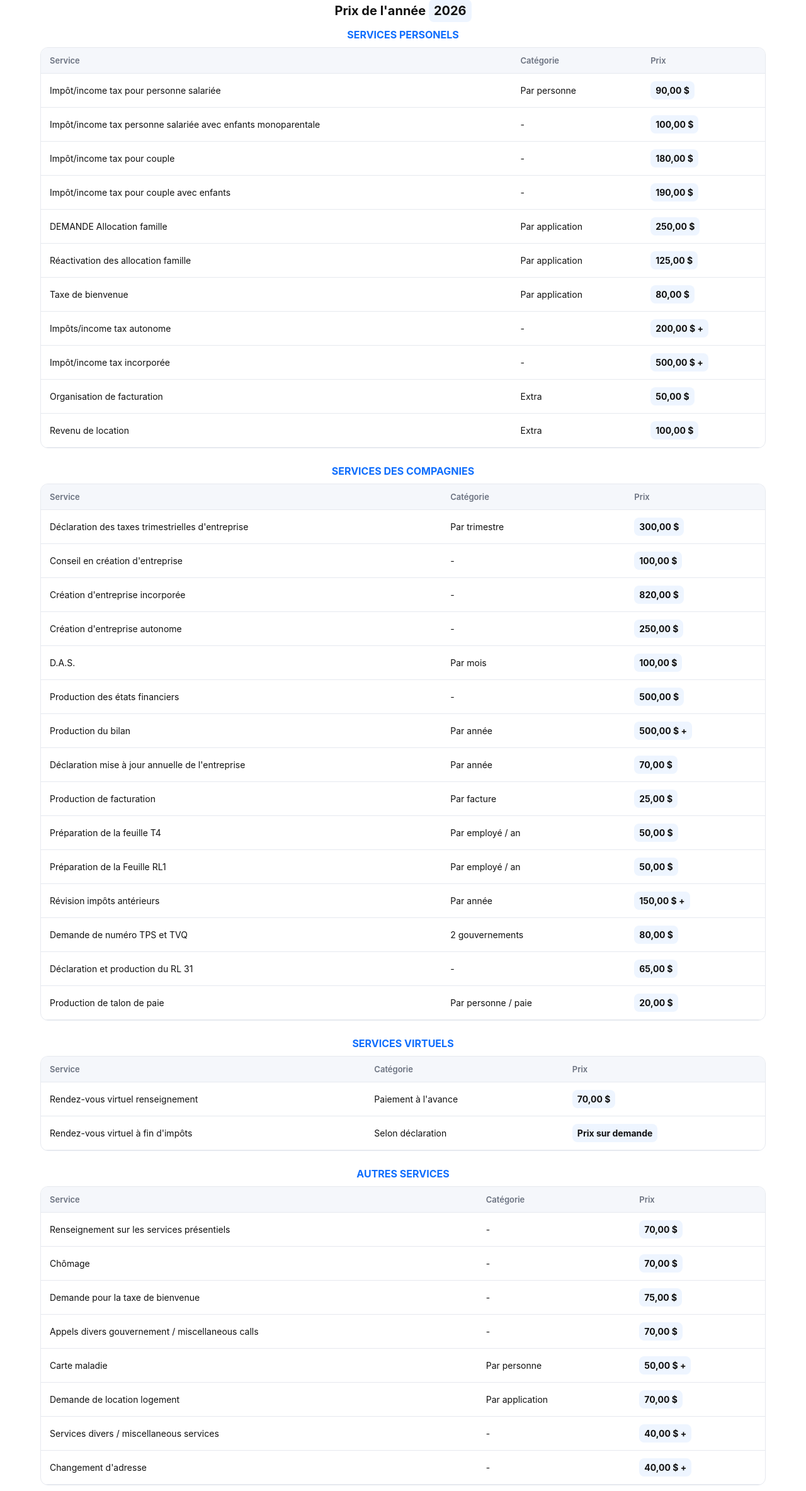
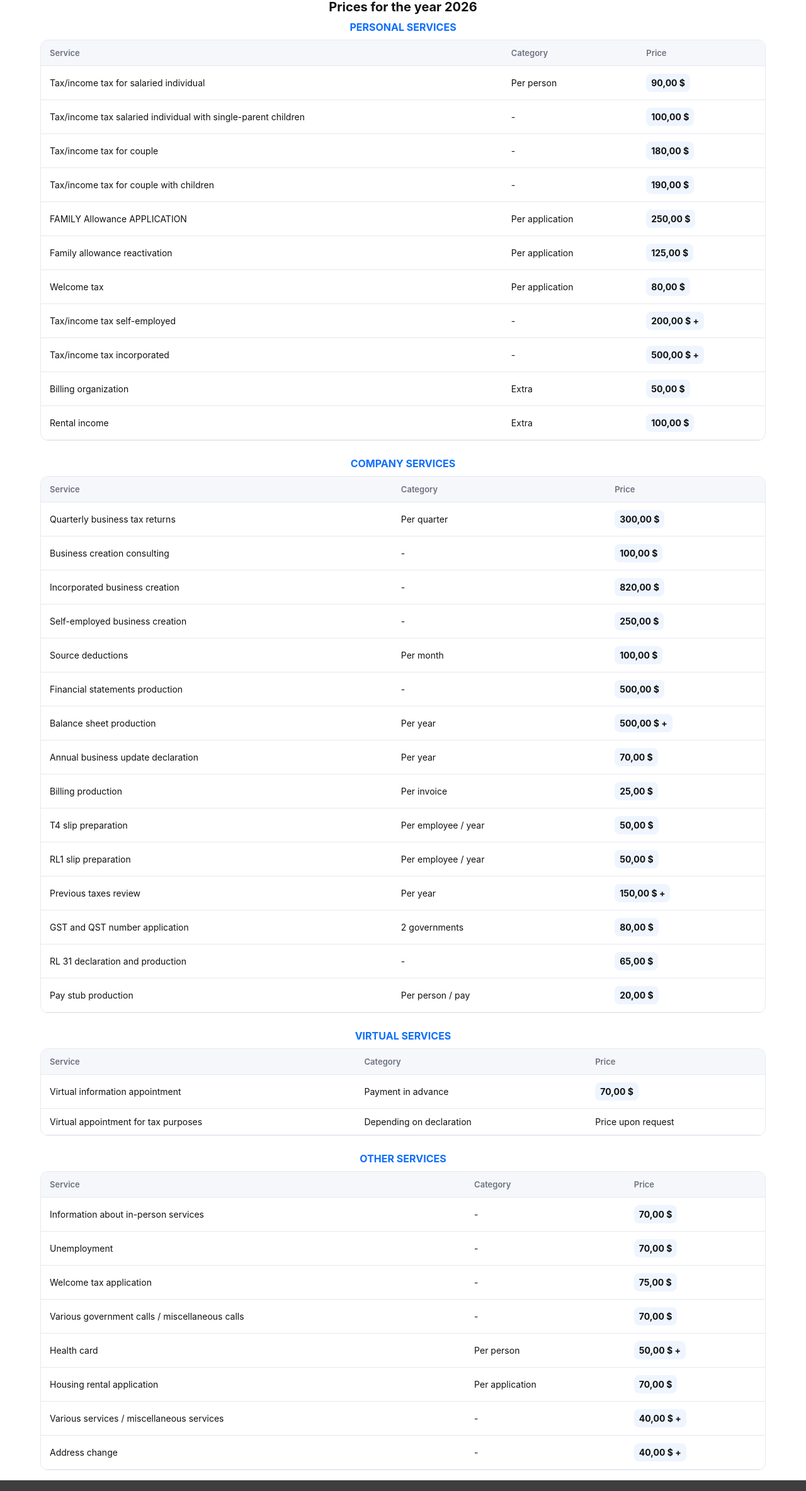
Before and after one commit to CartagenaDiaz/Cartagena-diaz-web-side, a plain HTML site: page pages/precios.html in a window 1280 px wide. Shown: the part 101-2469 px from the top of the page at 63% size. Drawn offline with nearby package versions, Linux system fonts and the light colour scheme; grey boxes are pictures that could not be loaded.

Commit message:
correcciones x2

```diff
--- a/css/services.css
+++ b/css/services.css
@@ -501,7 +501,7 @@ nav{
 
 /* diseño de precios */
 
-.price{background:var(--price-bg);padding:6px 8px;border-radius:8px;font-weight:700;display:inline-block}
+.price{background:var(--price-bg);padding:6px 8px;border-radius:8px;font-weight:700;}
 
 /* seccion del baner  */
 .baner:popover-open{
@@ -539,12 +539,21 @@ nav{
 /* #six article div */
 
 .baner p{
-    width: 90%;
     font-family: var(--text_textos);
     color: black;
     text-align: center;
     font-size: 18px;
     font-weight: 800;
+}
+
+.baner div{
+    width: 80%;
+    display: flex;
+    flex-direction: row;
+    align-items: center;
+    justify-content: center;
+    gap: 5px;
+    font-family: var(--text_textos);
 }
 
 .baner a{
--- a/lang/en.json
+++ b/lang/en.json
@@ -15,6 +15,9 @@
     "index-sec4-titulo":"Do you have any questions?",
     "index-sec4-text": "Schedule an appointment with one of our specialists",
     "index-sec4-bot": "Schedule now",
+    "precio": "Price: ",
+    "precio-mes": "Price per month: ",
+    "precio-deman": "Price per request: ",
     "serv-sec1-titulo": "Learn about our specializations",
     "serv-sec1-text": "With adaptations for all types of clients and companies",
     "serv-sec2-titulo": "Self-employed",
@@ -70,6 +73,17 @@
     "serv-sec2-s5": "Welcome Tax",
     "serv-sec2-s6": "Tax/Income Tax for Self-Employed",
     "serv-sec2-s7": "Tax/Income Tax for Incorporated Business",
+    "serv-sec2-s7-r1": "Financial statements for the fiscal year",
+    "serv-sec2-s7-r2": "Accounting ledger or transaction journal",
+    "serv-sec2-s7-r3": "Company bank statements",
+    "serv-sec2-s7-r4": "Fixed assets register (depreciable property)",
+    "serv-sec2-s7-r5": "Freelance income during the current year (sales)",
+    "serv-sec2-s7-r6": "Work-related expenses",
+    "serv-sec2-s7-r7": "Self-employed worker expenses",
+    "serv-sec2-s7-r8": "Payroll slips (if the company has employees)",
+    "serv-sec2-s7-r9": "GST/HST returns (if registered)",
+    "serv-sec2-s7-r10": "T4 and T5 (if salaries or dividends were paid)",
+    "serv-sec2-s7-r11": "RRSP contributions",
     "serv-sec2-s8": "Billing Organization",
     "serv-sec2-s9": "Rental Income",
     "serv-sec2-bot": "Schedule Appointment",
@@ -95,6 +109,7 @@
     "serv-sec3-s2-r10": "T4 and T5 (if salaries or dividends were paid)",
     "serv-sec3-s2-r11": "RRSP contributions",
     "serv-sec3-s3": "Rental Income",
+    "serv-sec3-s3-p": "Rental income is the amount you earn when you rent out a property you own or have the use of, such as an apartment, house, commercial space, or even a room in your residence.",
     "serv-sec3-s3-r1": "Financial statements for the fiscal year",
     "serv-sec3-s3-r2": "Deduct certain property-related expenses (e.g.: maintenance, taxes, insurance, mortgage interest).",
     "serv-sec3-s3-r3": "Company bank statements",
@@ -109,6 +124,8 @@
     "serv-sec3-s5-r3": "Official head office address",
     "serv-sec3-s5-r4": "Quebec tax assessment from previous year",
     "serv-sec3-s5-r5": "Social insurance number of all directors",
+    "serv-sec3-s5-r6": "Information about officers (president, secretary, treasurer).",
+    "serv-sec3-s5-r7": "Duration of the company's life (perpetual or limited)",
     "serv-sec3-s6": "Self-Employed Business Creation",
     "serv-sec3-s6-r1": "Identification of all administrators",
     "serv-sec3-s6-r2": "Business name",
@@ -175,7 +192,79 @@
     "serv-sec4-s6-r1": "Identification document",
     "serv-sec4-s6-r2": "Notice of assessment",
     "serv-sec4-s6-r3": "Social Insurance Number",
+    "serv-sec4-s7" : "Housing Benefit Application",
+    "serv-sec4-s7-r1": "Identification document",
+    "serv-sec4-s7-r2": "Lease agreement",
+    "serv-sec4-s7-r3": "Provide proof of income and family situation",
+    "serv-sec4-s7-r4": "Be up to date with your tax returns",
     "serv-sec4-bot": "Schedule now",
+
+    "bio-pagina-titulo": "Cartagena & Diaz",
+    "bio-titulo-principal": "Prices for the year 2026",
+    "bio-sec1-titulo": "PERSONAL SERVICES",
+    "bio-sec2-titulo": "COMPANY SERVICES",
+    "bio-sec3-titulo": "VIRTUAL SERVICES",
+    "bio-sec4-titulo": "OTHER SERVICES",
+    "bio-tabla-servicio": "Service",
+    "bio-tabla-categoria": "Category",
+    "bio-tabla-precio": "Price",
+    "bio-sec1-s1": "Tax/income tax for salaried individual",
+    "bio-sec1-c1": "Per person",
+    "bio-sec1-s2": "Tax/income tax salaried individual with single-parent children",
+    "bio-sec1-s3": "Tax/income tax for couple",
+    "bio-sec1-s4": "Tax/income tax for couple with children",
+    "bio-sec1-s5": "FAMILY Allowance APPLICATION",
+    "bio-sec1-c5": "Per application",
+    "bio-sec1-s6": "Family allowance reactivation",
+    "bio-sec1-c6": "Per application",
+    "bio-sec1-s7": "Welcome tax",
+    "bio-sec1-c7": "Per application",
+    "bio-sec1-s8": "Tax/income tax self-employed",
+    "bio-sec1-s9": "Tax/income tax incorporated",
+    "bio-sec1-s10": "Billing organization",
+    "bio-sec1-c10": "Extra",
+    "bio-sec1-s11": "Rental income",
+    "bio-sec1-c11": "Extra",
+    "bio-sec2-s1": "Quarterly business tax returns",
+    "bio-sec2-c1": "Per quarter",
+    "bio-sec2-s2": "Business creation consulting",
+    "bio-sec2-s3": "Incorporated business creation",
+    "bio-sec2-s4": "Self-employed business creation",
+    "bio-sec2-s5": "Source deductions",
+    "bio-sec2-c5": "Per month",
+    "bio-sec2-s6": "Financial statements production",
+    "bio-sec2-s7": "Balance sheet production",
+    "bio-sec2-c7": "Per year",
+    "bio-sec2-s8": "Annual business update declaration",
+    "bio-sec2-c8": "Per year",
+    "bio-sec2-s9": "Billing production",
+    "bio-sec2-c9": "Per invoice",
+    "bio-sec2-s10": "T4 slip preparation",
+    "bio-sec2-c10": "Per employee / year",
+    "bio-sec2-s11": "RL1 slip preparation",
+    "bio-sec2-c11": "Per employee / year",
+    "bio-sec2-s12": "Previous taxes review",
+    "bio-sec2-c12": "Per year",
+    "bio-sec2-s13": "GST and QST number application",
+    "bio-sec2-c13": "2 governments",
+    "bio-sec2-s14": "RL 31 declaration and production",
+    "bio-sec2-s15": "Pay stub production",
+    "bio-sec2-c15": "Per person / pay",
+    "bio-sec3-s1": "Virtual information appointment",
+    "bio-sec3-c1": "Payment in advance",
+    "bio-sec3-s2": "Virtual appointment for tax purposes",
+    "bio-sec3-c2": "Depending on declaration",
+    "bio-sec3-p2": "Price upon request",
+    "bio-sec4-s1": "Information about in-person services",
+    "bio-sec4-s2": "Unemployment",
+    "bio-sec4-s3": "Welcome tax application",
+    "bio-sec4-s4": "Various government calls / miscellaneous calls",
+    "bio-sec4-s5": "Health card",
+    "bio-sec4-c5": "Per person",
+    "bio-sec4-s6": "Housing rental application",
+    "bio-sec4-c6": "Per application",
+    "bio-sec4-s7": "Various services / miscellaneous services",
+    "bio-sec4-s8": "Address change",
 
     "about-sec1-h1": "VISION",
     "about-sec1-p1": "We welcome and support diverse communities with honesty and kindness. Our goal is to help everyone feel safe, respected, and confident navigating financial and immigration processes.",
--- a/pages/precios.html
+++ b/pages/precios.html
@@ -167,69 +167,73 @@
         </nav>
     </header>
 
-    <h1>Prix de l'année <b class="price">2026</b></h1>
+  <h1 data-i18n="bio-titulo-principal">Prix de l'année <b class="price">2026</b></h1>
 
   <!-- SERVICES PERSONELS -->
-<h2>SERVICES PERSONELS</h2>
+<h2 data-i18n="bio-sec1-titulo">SERVICES PERSONELS</h2>
 <div class="table-wrap" role="region" aria-label="Services personels">
   <table>
     <thead>
-      <tr><th>Service</th><th>Catégorie</th><th>Prix</th></tr>
+      <tr>
+        <th data-i18n="bio-tabla-servicio">Service</th>
+        <th data-i18n="bio-tabla-categoria">Catégorie</th>
+        <th data-i18n="bio-tabla-precio">Prix</th>
+      </tr>
     </thead>
     <tbody>
       <tr>
-        <td>Impôt/income tax pour personne salariée</td>
-        <td>Par personne</td>
+        <td data-i18n="bio-sec1-s1">Impôt/income tax pour personne salariée</td>
+        <td data-i18n="bio-sec1-c1">Par personne</td>
         <td><span class="price">90,00 $</span></td>
       </tr>
       <tr>
-        <td>Impôt/income tax personne salariée avec enfants monoparentale</td>
+        <td data-i18n="bio-sec1-s2">Impôt/income tax personne salariée avec enfants monoparentale</td>
         <td>-</td>
         <td><span class="price">100,00 $</span></td>
       </tr>
       <tr>
-        <td>Impôt/income tax pour couple</td>
+        <td data-i18n="bio-sec1-s3">Impôt/income tax pour couple</td>
         <td>-</td>
         <td><span class="price">180,00 $</span></td>
       </tr>
       <tr>
-        <td>Impôt/income tax pour couple avec enfants</td>
+        <td data-i18n="bio-sec1-s4">Impôt/income tax pour couple avec enfants</td>
         <td>-</td>
         <td><span class="price">190,00 $</span></td>
       </tr>
       <tr>
-        <td>DEMANDE Allocation famille</td>
-        <td>Par application</td>
+        <td data-i18n="bio-sec1-s5">DEMANDE Allocation famille</td>
+        <td data-i18n="bio-sec1-c5">Par application</td>
         <td><span class="price">250,00 $</span></td>
       </tr>
       <tr>
-        <td>Réactivation des allocation famille</td>
-        <td>Par application</td>
+        <td data-i18n="bio-sec1-s6">Réactivation des allocation famille</td>
+        <td data-i18n="bio-sec1-c6">Par application</td>
         <td><span class="price">125,00 $</span></td>
       </tr>
       <tr>
-        <td>Taxe de bienvenue</td>
-        <td>Par application</td>
+        <td data-i18n="bio-sec1-s7">Taxe de bienvenue</td>
+        <td data-i18n="bio-sec1-c7">Par application</td>
         <td><span class="price">80,00 $</span></td>
       </tr>
       <tr>
-        <td>Impôts/income tax autonome</td>
+        <td data-i18n="bio-sec1-s8">Impôts/income tax autonome</td>
         <td>-</td>
         <td><span class="price">200,00 $ +</span></td>
       </tr>
       <tr>
-        <td>Impôt/income tax incorporée</td>
+        <td data-i18n="bio-sec1-s9">Impôt/income tax incorporée</td>
         <td>-</td>
         <td><span class="price">500,00 $ +</span></td>
       </tr>
       <tr>
-        <td>Organisation de facturation</td>
-        <td>Extra</td>
+        <td data-i18n="bio-sec1-s10">Organisation de facturation</td>
+        <td data-i18n="bio-sec1-c10">Extra</td>
         <td><span class="price">50,00 $</span></td>
       </tr>
       <tr>
-        <td>Revenu de location</td>
-        <td>Extra</td>
+        <td data-i18n="bio-sec1-s11">Revenu de location</td>
+        <td data-i18n="bio-sec1-c11">Extra</td>
         <td><span class="price">100,00 $</span></td>
       </tr>
     </tbody>
@@ -237,66 +241,174 @@
 </div>
 
 <!-- SERVICES DES COMPAGNIES -->
-<h2>SERVICES DES COMPAGNIES</h2>
+<h2 data-i18n="bio-sec2-titulo">SERVICES DES COMPAGNIES</h2>
 <div class="table-wrap" role="region" aria-label="Services des compagnies">
   <table>
     <thead>
-      <tr><th>Service</th><th>Catégorie</th><th>Prix</th></tr>
+      <tr>
+        <th data-i18n="bio-tabla-servicio">Service</th>
+        <th data-i18n="bio-tabla-categoria">Catégorie</th>
+        <th data-i18n="bio-tabla-precio">Prix</th>
+      </tr>
     </thead>
     <tbody>
       <tr>
-        <td>Déclaration des taxes trimestrielles d'entreprise</td>
-        <td>Par trimestre</td>
+        <td data-i18n="bio-sec2-s1">Déclaration des taxes trimestrielles d'entreprise</td>
+        <td data-i18n="bio-sec2-c1">Par trimestre</td>
         <td><span class="price">300,00 $</span></td>
       </tr>
-      <tr><td>Conseil en création d'entreprise</td><td>-</td><td><span class="price">100,00 $</span></td></tr>
-      <tr><td>Création d'entreprise incorporée</td><td>-</td><td><span class="price">820,00 $</span></td></tr>
-      <tr><td>Création d'entreprise autonome</td><td>-</td><td><span class="price">250,00 $</span></td></tr>
-      <tr><td>D.A.S.</td><td>Par mois</td><td><span class="price">100,00 $</span></td></tr>
-      <tr><td>Production des états financiers</td><td>-</td><td><span class="price">500,00 $</span></td></tr>
-      <tr><td>Production du bilan</td><td>Par année</td><td><span class="price">500,00 $ +</span></td></tr>
-      <tr><td>Déclaration mise à jour annuelle de l'entreprise</td><td>Par année</td><td><span class="price">70,00 $</span></td></tr>
-      <tr><td>Production de facturation</td><td>Par facture</td><td><span class="price">25,00 $</span></td></tr>
-      <tr><td>Préparation de la feuille T4</td><td>Par employé / an</td><td><span class="price">50,00 $</span></td></tr>
-      <tr><td>Préparation de la Feuille RL1</td><td>Par employé / an</td><td><span class="price">50,00 $</span></td></tr>
-      <tr><td>Révision impôts antérieurs</td><td>Par année</td><td><span class="price">150,00 $ +</span></td></tr>
-      <tr><td>Demande de numéro TPS et TVQ</td><td>2 gouvernements</td><td><span class="price">80,00 $</span></td></tr>
-      <tr><td>Déclaration et production du RL 31</td><td>-</td><td><span class="price">65,00 $</span></td></tr>
-      <tr><td>Production de talon de paie</td><td>Par personne / paie</td><td><span class="price">20,00 $</span></td></tr>
+      <tr>
+        <td data-i18n="bio-sec2-s2">Conseil en création d'entreprise</td>
+        <td>-</td>
+        <td><span class="price">100,00 $</span></td>
+      </tr>
+      <tr>
+        <td data-i18n="bio-sec2-s3">Crédation d'entreprise incorporée</td>
+        <td>-</td>
+        <td><span class="price">820,00 $</span></td>
+      </tr>
+      <tr>
+        <td data-i18n="bio-sec2-s4">Crédation d'entreprise autonome</td>
+        <td>-</td>
+        <td><span class="price">250,00 $</span></td>
+      </tr>
+      <tr>
+        <td data-i18n="bio-sec2-s5">D.A.S.</td>
+        <td data-i18n="bio-sec2-c5">Par mois</td>
+        <td><span class="price">100,00 $</span></td>
+      </tr>
+      <tr>
+        <td data-i18n="bio-sec2-s6">Production des états financiers</td>
+        <td>-</td>
+        <td><span class="price">500,00 $</span></td>
+      </tr>
+      <tr>
+        <td data-i18n="bio-sec2-s7">Production du bilan</td>
+        <td data-i18n="bio-sec2-c7">Par année</td>
+        <td><span class="price">500,00 $ +</span></td>
+      </tr>
+      <tr>
+        <td data-i18n="bio-sec2-s8">Déclaration mise à jour annuelle de l'entreprise</td>
+        <td data-i18n="bio-sec2-c8">Par année</td>
+        <td><span class="price">70,00 $</span></td>
+      </tr>
+      <tr>
+        <td data-i18n="bio-sec2-s9">Production de facturation</td>
+        <td data-i18n="bio-sec2-c9">Par facture</td>
+        <td><span class="price">25,00 $</span></td>
+      </tr>
+      <tr>
+        <td data-i18n="bio-sec2-s10">Préparation de la feuille T4</td>
+        <td data-i18n="bio-sec2-c10">Par employé / an</td>
+        <td><span class="price">50,00 $</span></td>
+      </tr>
+      <tr>
+        <td data-i18n="bio-sec2-s11">Préparation de la Feuille RL1</td>
+        <td data-i18n="bio-sec2-c11">Par employé / an</td>
+        <td><span class="price">50,00 $</span></td>
+      </tr>
+      <tr>
+        <td data-i18n="bio-sec2-s12">Révision impôts antérieurs</td>
+        <td data-i18n="bio-sec2-c12">Par année</td>
+        <td><span class="price">150,00 $ +</span></td>
+      </tr>
+      <tr>
+        <td data-i18n="bio-sec2-s13">Demande de numéro TPS et TVQ</td>
+        <td data-i18n="bio-sec2-c13">2 gouvernements</td>
+        <td><span class="price">80,00 $</span></td>
+      </tr>
+      <tr>
+        <td data-i18n="bio-sec2-s14">Déclaration et production du RL 31</td>
+        <td>-</td>
+        <td><span class="price">65,00 $</span></td>
+      </tr>
+      <tr>
+        <td data-i18n="bio-sec2-s15">Production de talon de paie</td>
+        <td data-i18n="bio-sec2-c15">Par personne / paie</td>
+        <td><span class="price">20,00 $</span></td>
+      </tr>
     </tbody>
   </table>
 </div>
 
 <!-- SERVICES VIRTUELS -->
-<h2>SERVICES VIRTUELS</h2>
+<h2 data-i18n="bio-sec3-titulo">SERVICES VIRTUELS</h2>
 <div class="table-wrap" role="region" aria-label="Services virtuels">
   <table>
     <thead>
-      <tr><th>Service</th><th>Catégorie</th><th>Prix</th></tr>
+      <tr>
+        <th data-i18n="bio-tabla-servicio">Service</th>
+        <th data-i18n="bio-tabla-categoria">Catégorie</th>
+        <th data-i18n="bio-tabla-precio">Prix</th>
+      </tr>
     </thead>
     <tbody>
-      <tr><td>Rendez-vous virtuel renseignement</td><td>Paiement à l'avance</td><td><span class="price">70,00 $</span></td></tr>
-      <tr><td>Rendez-vous virtuel à fin d'impôts</td><td>Selon déclaration</td><td><span class="price">Prix sur demande</span></td></tr>
+      <tr>
+        <td data-i18n="bio-sec3-s1">Rendez-vous virtuel renseignement</td>
+        <td data-i18n="bio-sec3-c1">Paiement à l'avance</td>
+        <td><span class="price">70,00 $</span></td>
+      </tr>
+      <tr>
+        <td data-i18n="bio-sec3-s2">Rendez-vous virtuel à fin d'impôts</td>
+        <td data-i18n="bio-sec3-c2">Selon déclaration</td>
+        <td><span data-i18n="bio-sec3-p2">Prix sur demande</span></td>
+      </tr>
     </tbody>
   </table>
 </div>
 
 <!-- AUTRES SERVICES -->
-<h2>AUTRES SERVICES</h2>
+<h2 data-i18n="bio-sec4-titulo">AUTRES SERVICES</h2>
 <div class="table-wrap" role="region" aria-label="Autres services">
   <table>
     <thead>
-      <tr><th>Service</th><th>Catégorie</th><th>Prix</th></tr>
+      <tr>
+        <th data-i18n="bio-tabla-servicio">Service</th>
+        <th data-i18n="bio-tabla-categoria">Catégorie</th>
+        <th data-i18n="bio-tabla-precio">Prix</th>
+      </tr>
     </thead>
     <tbody>
-      <tr><td>Renseignement sur les services présentiels</td><td>-</td><td><span class="price">70,00 $</span></td></tr>
-      <tr><td>Chômage</td><td>-</td><td><span class="price">70,00 $</span></td></tr>
-      <tr><td>Demande pour la taxe de bienvenue</td><td>-</td><td><span class="price">75,00 $</span></td></tr>
-      <tr><td>Appels divers gouvernement / miscellaneous calls</td><td>-</td><td><span class="price">70,00 $</span></td></tr>
-      <tr><td>Carte maladie</td><td>Par personne</td><td><span class="price">50,00 $ +</span></td></tr>
-      <tr><td>Demande de location logement</td><td>Par application</td><td><span class="price">70,00 $</span></td></tr>
-      <tr><td>Services divers / miscellaneous services</td><td>-</td><td><span class="price">40,00 $ +</span></td></tr>
-      <tr><td>Changement d'adresse</td><td>-</td><td><span class="price">40,00 $ +</span></td></tr>
+      <tr>
+        <td data-i18n="bio-sec4-s1">Renseignement sur les services présentiels</td>
+        <td>-</td>
+        <td><span class="price">70,00 $</span></td>
+      </tr>
+      <tr>
+        <td data-i18n="bio-sec4-s2">Chômage</td>
+        <td>-</td>
+        <td><span class="price">70,00 $</span></td>
+      </tr>
+      <tr>
+        <td data-i18n="bio-sec4-s3">Demande pour la taxe de bienvenue</td>
+        <td>-</td>
+        <td><span class="price">75,00 $</span></td>
+      </tr>
+      <tr>
+        <td data-i18n="bio-sec4-s4">Appels divers gouvernement / miscellaneous calls</td>
+        <td>-</td>
+        <td><span class="price">70,00 $</span></td>
+      </tr>
+      <tr>
+        <td data-i18n="bio-sec4-s5">Carte maladie</td>
+        <td data-i18n="bio-sec4-c5">Par personne</td>
+        <td><span class="price">50,00 $ +</span></td>
+      </tr>
+      <tr>
+        <td data-i18n="bio-sec4-s6">Demande de location logement</td>
+        <td data-i18n="bio-sec4-c6">Par application</td>
+        <td><span class="price">70,00 $</span></td>
+      </tr>
+      <tr>
+        <td data-i18n="bio-sec4-s7">Services divers / miscellaneous services</td>
+        <td>-</td>
+        <td><span class="price">40,00 $ +</span></td>
+      </tr>
+      <tr>
+        <td data-i18n="bio-sec4-s8">Changement d'adresse</td>
+        <td>-</td>
+        <td><span class="price">40,00 $ +</span></td>
+      </tr>
     </tbody>
   </table>
 </div>
```
Also changed, not shown: lang/es.json (+89 -0 lines), lang/fr.json (+90 -0 lines), pages/servicios.html (+46 -45 lines).
